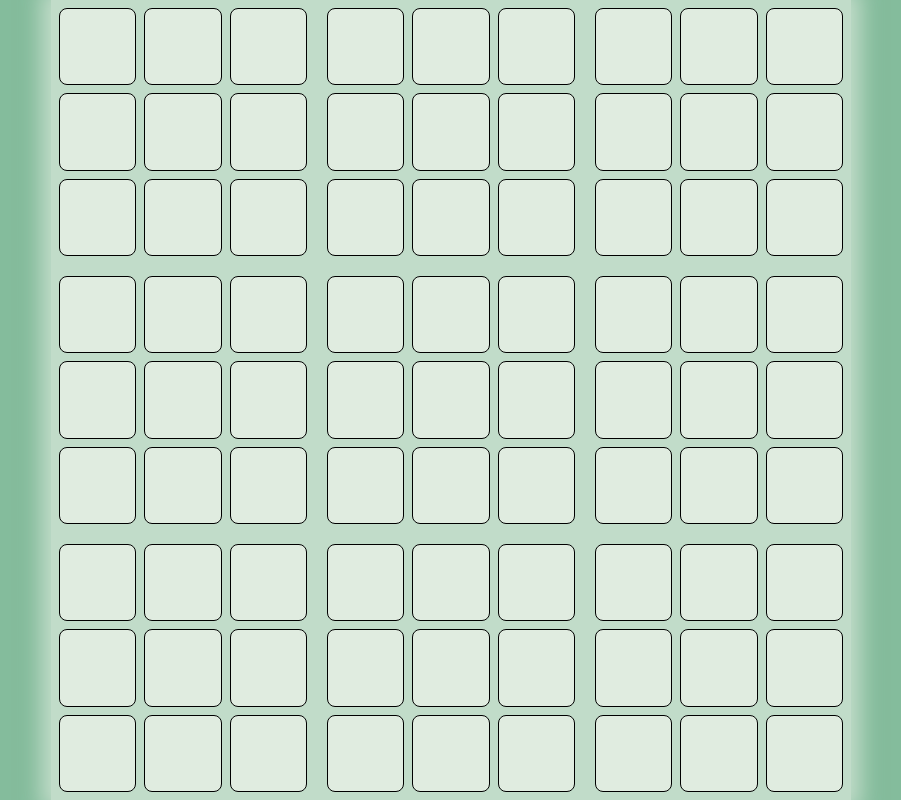
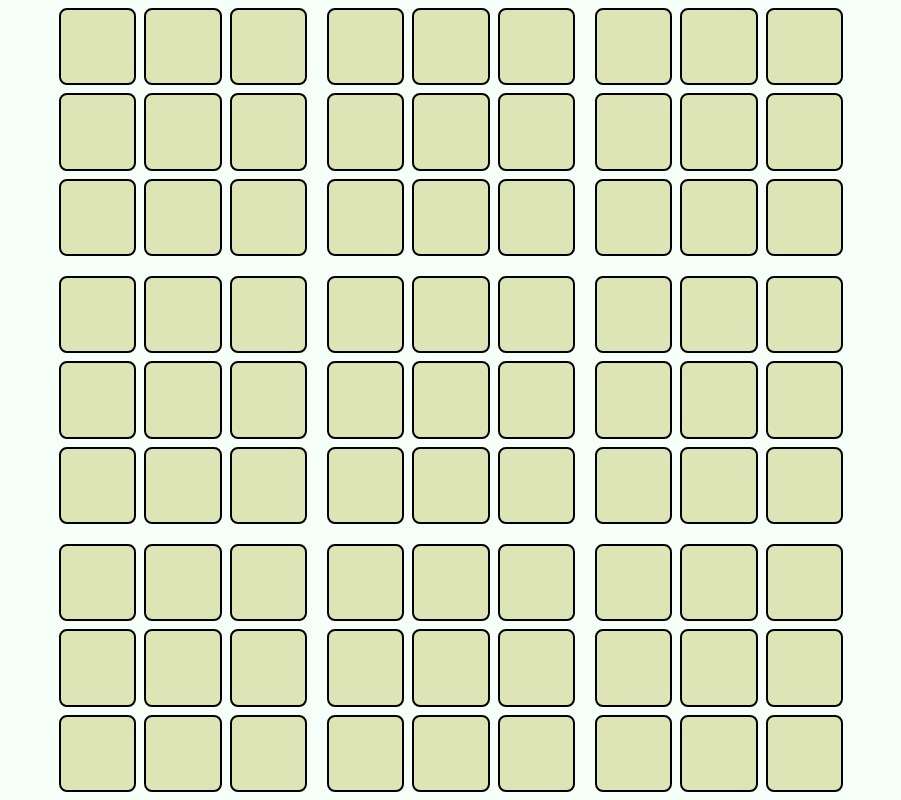
Before and after one commit to MarcoZillgen/ttt, a Next.js app: page / in a window 1280 px wide. Shown: the whole page, without its empty margins (189-1090 px from the left). Built offline with nearby package versions, Linux system fonts and the light colour scheme.

Commit message:
Refactor color scheme and improve board styling for better visual clarity

```diff
--- a/app/page.tsx
+++ b/app/page.tsx
@@ -21,10 +21,14 @@ type GameState = [
 ];
 
 const colors = {
-  X: "#84BC9C",
-  O: "#F46197",
-  background: "#FFFDF780",
+  X: "#E5989B", // Coral Sand
+  O: "#84A59D", // Seafoam Green
+  background: "#F6FFF8", // Dune Mist
+  border: "#000000", // Black
+  cell: "#DDE5B6", // Coastal Grass
 };
+
+
 
 const winningCombinations = [
   [0, 1, 2],
@@ -100,15 +104,9 @@ export default function Page() {
   return (
     <div
       className="flex w-screen h-screen items-center justify-center"
-      style={{ backgroundColor: colors[playerTurn] }}
+      style={{ backgroundColor: colors.background }}
     >
-      <div
-        className="grid grid-cols-3 gap-1 aspect-square landscape:h-full portrait:w-full"
-        style={{
-          backgroundColor: colors.background,
-          boxShadow: "0 0 20px 10px "+ colors.background,
-        }}
-      >
+      <div className="grid grid-cols-3 gap-1 aspect-square landscape:h-full portrait:w-full">
         {gameState && gameIsWon(gameState) ? (
           <div
             className="col-span-3 text-center text-2xl font-bold rounded grid place-items-center"
@@ -122,7 +120,7 @@ export default function Page() {
               key={index}
               className="grid grid-cols-3 gap-2 aspect-square rounded-lg overflow-hidden p-2"
               style={{
-                background:
+                backgroundColor:
                   focusedCell === index
                     ? colors[playerTurn] + "80"
                     : "transparent",
@@ -130,26 +128,33 @@ export default function Page() {
             >
               {XWonBoard(board) ? (
                 <div
-                  className="border size-full aspect-square rounded-lg flex items-center justify-center col-span-3"
-                  style={{ backgroundColor: colors.X }}
+                  className="border-2 size-full aspect-square rounded-lg flex items-center justify-center col-span-3"
+                  style={{
+                    backgroundColor: colors.X,
+                    borderColor: colors.border,
+                  }}
                 ></div>
               ) : OWonBoard(board) ? (
                 <div
-                  className="border size-full aspect-square rounded-lg flex items-center justify-center col-span-3"
-                  style={{ backgroundColor: colors.O }}
+                  className="border-2 size-full aspect-square rounded-lg flex items-center justify-center col-span-3"
+                  style={{
+                    backgroundColor: colors.O,
+                    borderColor: colors.border,
+                  }}
                 ></div>
               ) : (
                 board.map((cell, cellIndex) => (
                   <div
                     key={cellIndex}
-                    className="border flex items-center justify-center size-full aspect-square rounded-lg"
+                    className="border-2 flex items-center justify-center size-full aspect-square rounded-lg"
                     style={{
                       backgroundColor:
                         cell === "X"
                           ? colors.X
                           : cell === "O"
                           ? colors.O
-                          : colors.background,
+                          : colors.cell,
+                      borderColor: colors.border,
                     }}
                     onClick={() => {
                       if (cell || !gameState) return;
```
